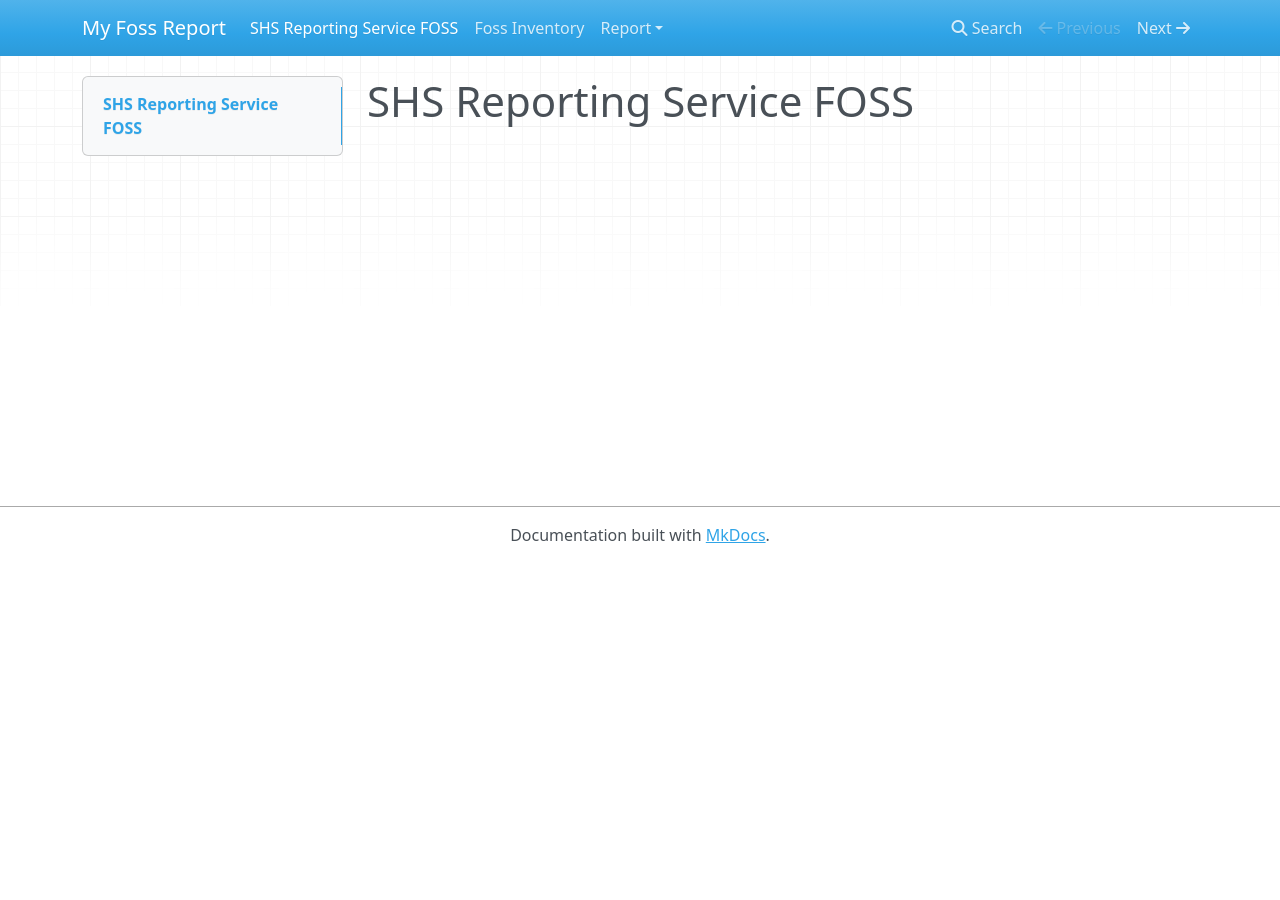
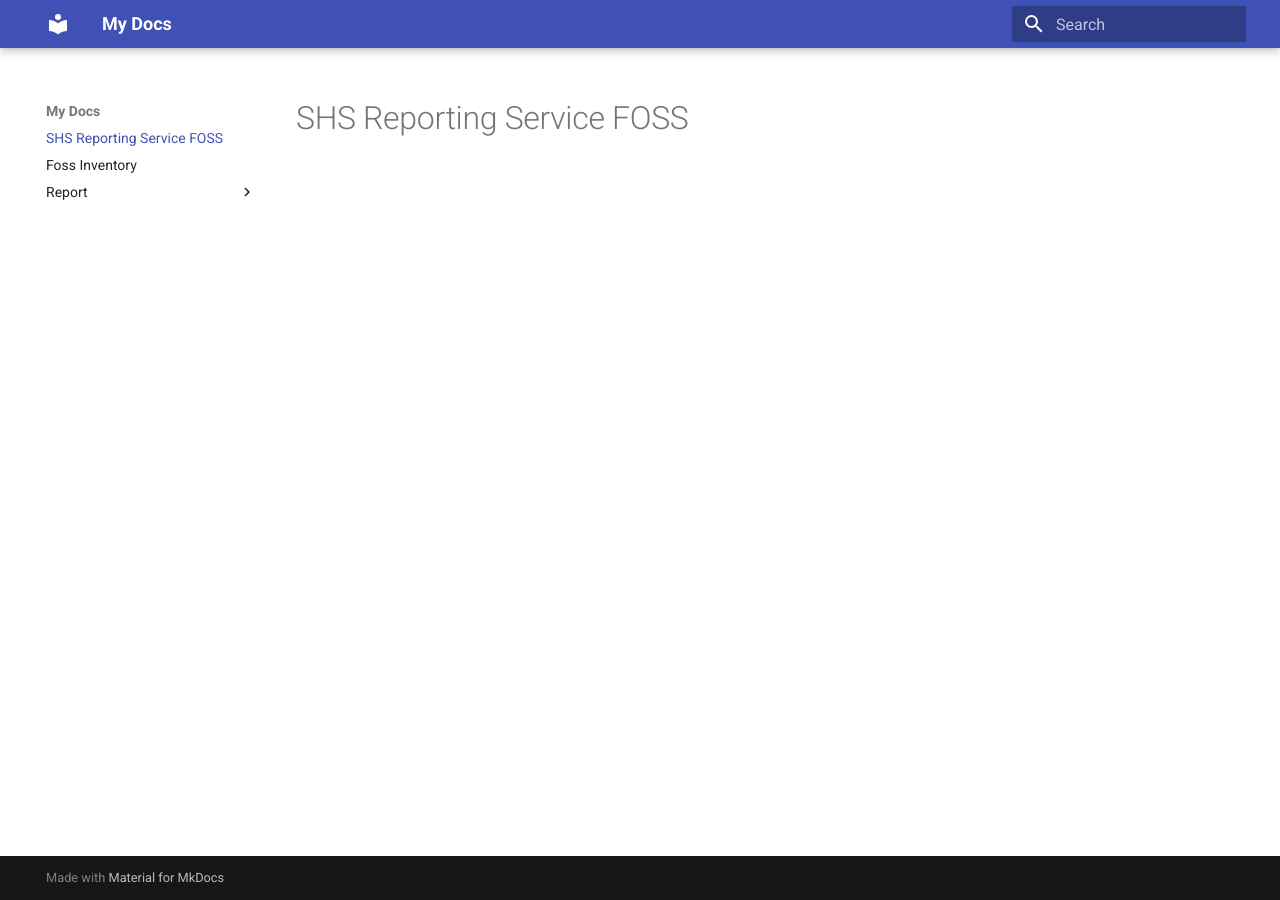
Before and after one commit to marsul1/shs-test-4, an MkDocs documentation site: the page built from foss/index.md, in a window 1280 px wide. Built offline with MkDocs 1.6.1 and Material for MkDocs 9.7.7, drawn with Linux system fonts in a browser that asks for light colours; nearby versions of some CDN libraries.

Commit message:
Update mkdocs.yml

```diff
--- a/mkdocs.yml
+++ b/mkdocs.yml
@@ -1,4 +1,9 @@
-site_name: My Foss Report
+site_name: My Docs
 docs_dir: foss
 markdown_extensions:
   - pymdownx.magiclink
+theme:
+    name: material
+    nav:
+        - Home: index.md
+        - Foss Inventory: inventory.md
```
